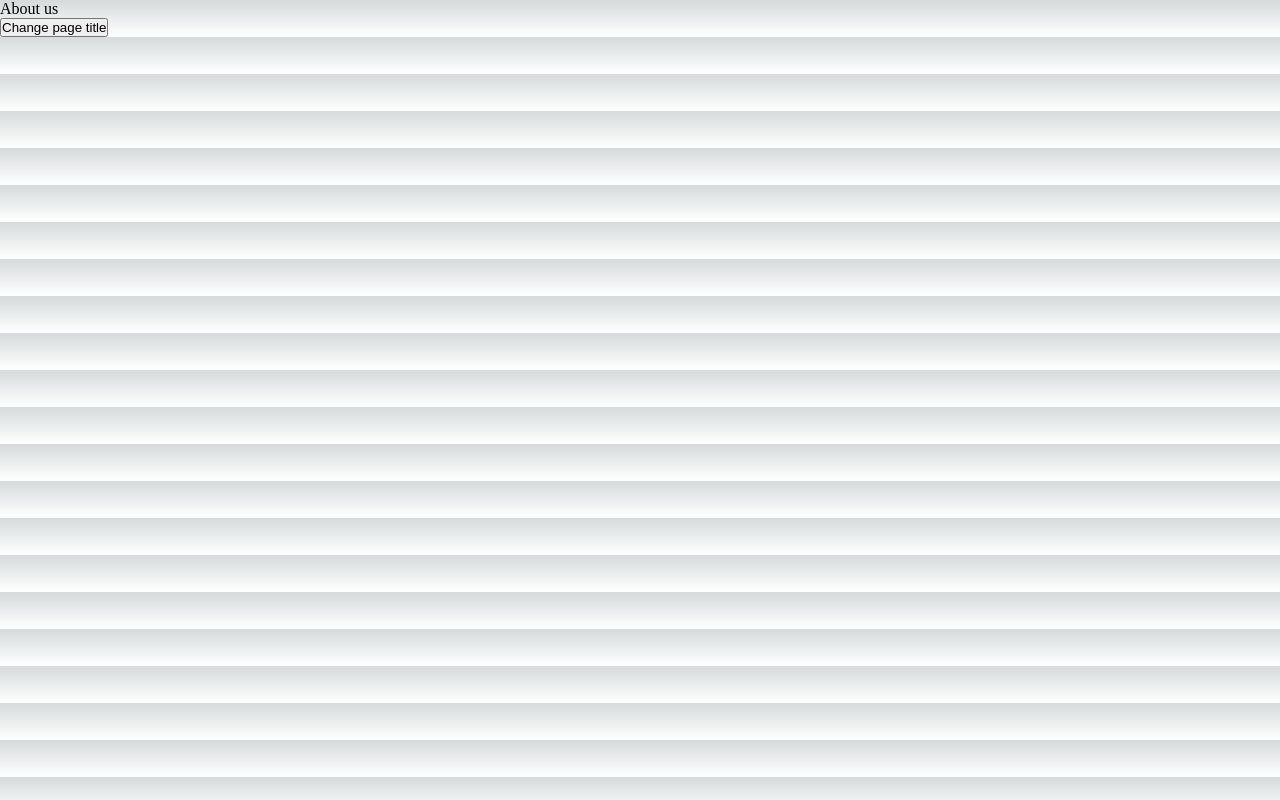
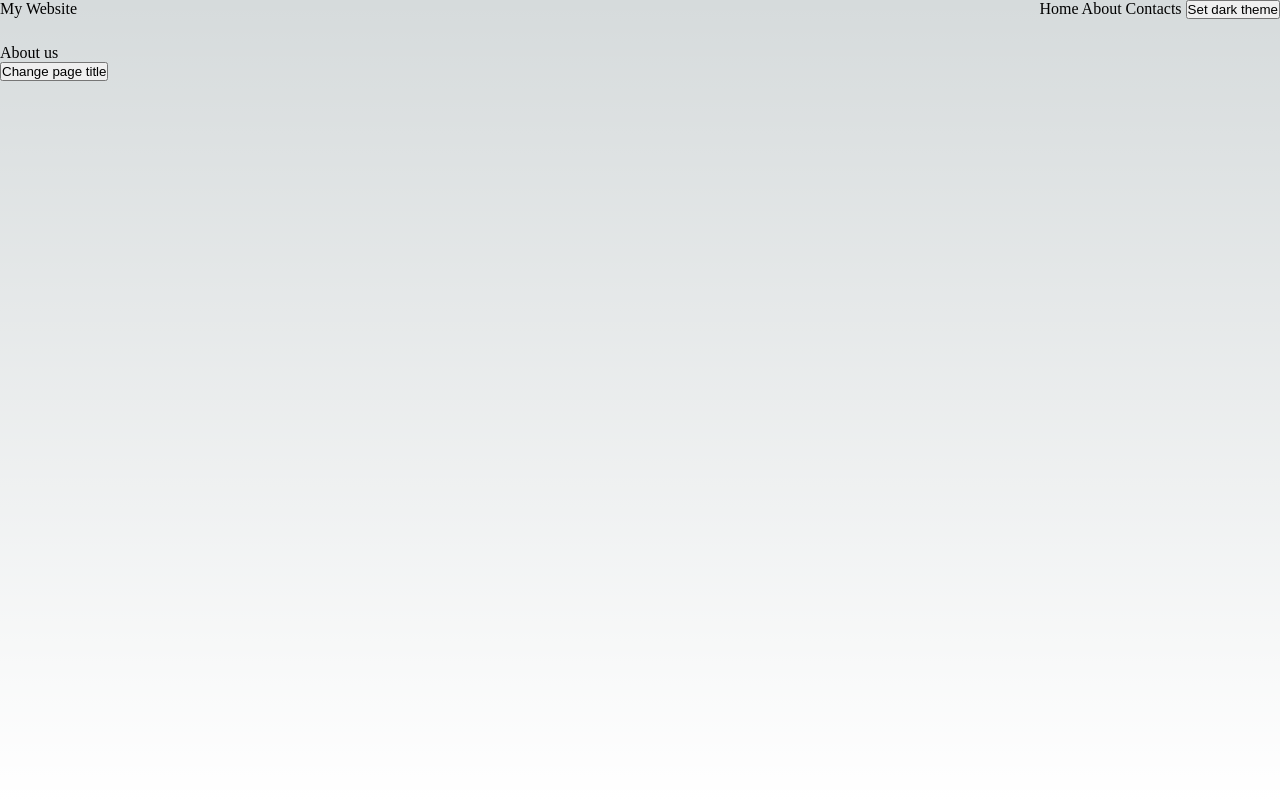
Before and after one commit to jinsangYoo/my-first-next-app, a Next.js app: page / in a window 1280 px wide. Built offline with nearby package versions, Linux system fonts and the light colour scheme.

Commit message:
_app 파일 커스텀까지

```diff
--- /dev/null
+++ b/src/components/navbar.tsx
@@ -0,0 +1,22 @@
+import Link from 'next/link'
+import {useContext} from 'react'
+import ThemeContext from './themeContext'
+
+const Navbar = () => {
+  const {toggleTheme, theme} = useContext(ThemeContext)
+  const newThemeName = theme === 'dark' ? 'light' : 'dark'
+
+  return (
+    <div style={{display: 'flex', flexDirection: 'row', justifyContent: 'space-between', marginBottom: 25}}>
+      <div>My Website</div>
+      <div>
+        <Link href='/'>Home </Link>
+        <Link href='/about'>About </Link>
+        <Link href='/contacts'>Contacts </Link>
+        <button onClick={toggleTheme}>Set {newThemeName} theme</button>
+      </div>
+    </div>
+  )
+}
+
+export default Navbar
--- /dev/null
+++ b/src/components/themeContext.tsx
@@ -0,0 +1,8 @@
+import {createContext} from 'react'
+
+const ThemeContext = createContext({
+  theme: 'light',
+  toggleTheme: () => null,
+})
+
+export default ThemeContext
--- a/src/pages/_app.tsx
+++ b/src/pages/_app.tsx
@@ -1,6 +1,38 @@
+import Navbar from '@/components/navbar'
 import '@/styles/globals.css'
-import type { AppProps } from 'next/app'
+import type {AppProps} from 'next/app'
+import {useState} from 'react'
+import ThemeContext from '@/components/themeContext'
 
-export default function App({ Component, pageProps }: AppProps) {
-  return <Component {...pageProps} />
+const themes = {
+  dark: {
+    background: 'black',
+    color: 'white',
+  },
+  light: {
+    background: 'light',
+    color: 'black',
+  },
 }
+
+export default function App({Component, pageProps}: AppProps) {
+  const [theme, setTheme] = useState('light')
+  const toggleTheme = () => {
+    setTheme(theme === 'dark' ? 'light' : 'dark')
+    return null
+  }
+
+  return (
+    <ThemeContext.Provider value={{theme, toggleTheme}}>
+      <div
+        style={{
+          width: '100%',
+          minHeight: '100vh',
+          ...themes[theme],
+        }}>
+        <Navbar />
+        <Component {...pageProps} />
+      </div>
+    </ThemeContext.Provider>
+  )
+}
```
